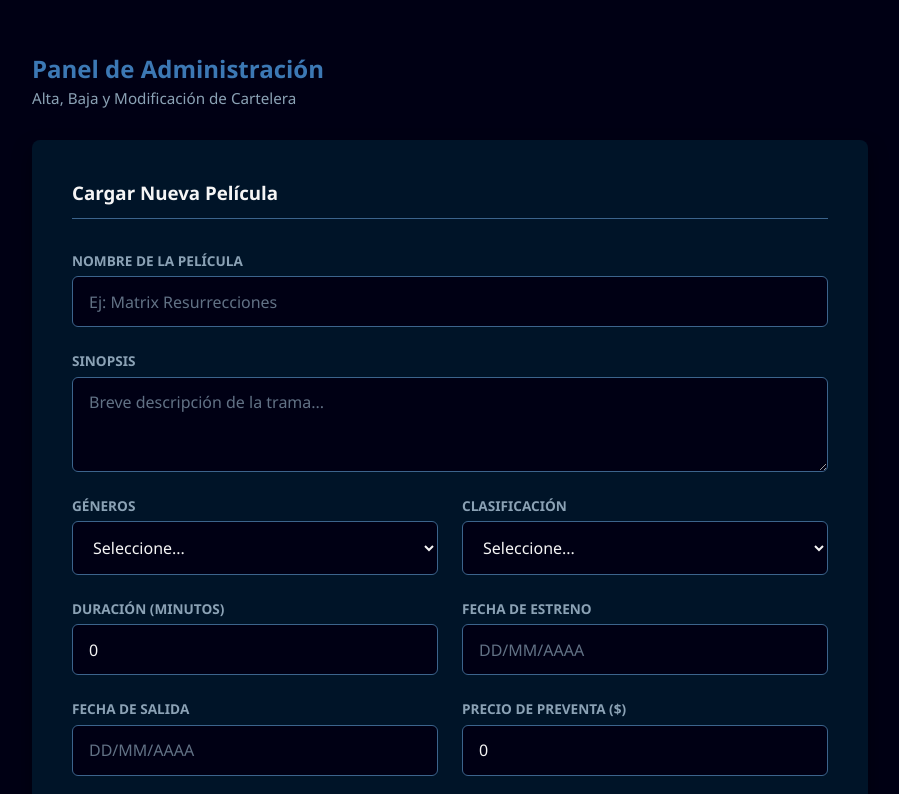
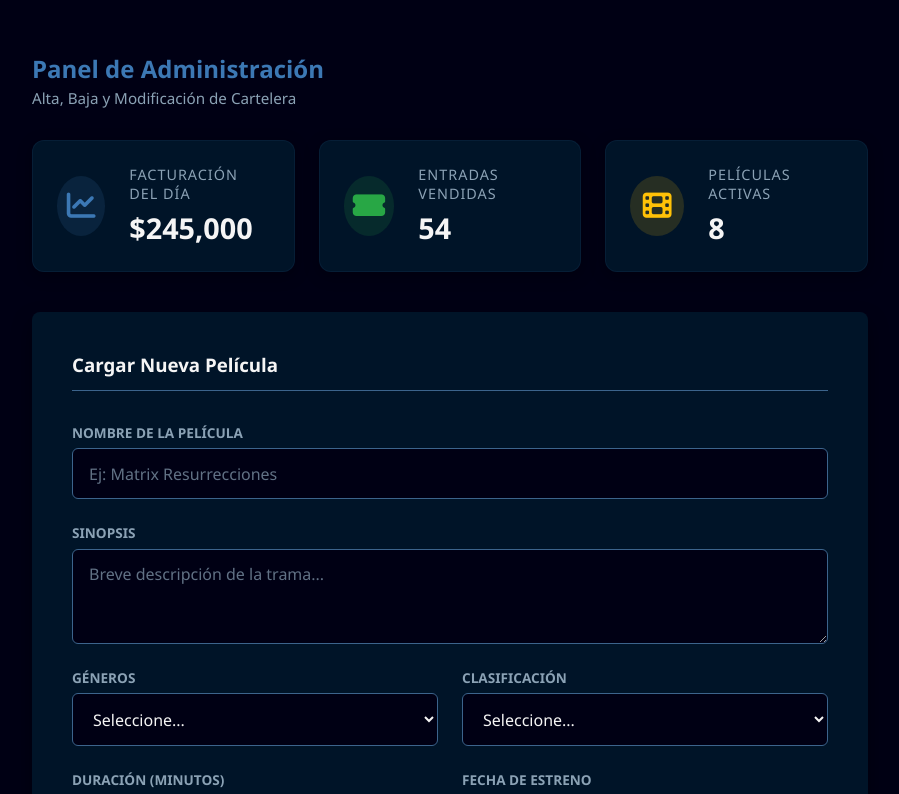
Before and after one commit to Portu004/Sistema-Cine, an Angular app: page /admin in a window 1280 px wide. Shown: the top 794 px of the page, without its empty margins (190-1089 px from the left). Built offline with nearby package versions, Linux system fonts and the light colour scheme; no server answers.

Commit message:
agregando reporte de facturacion y entradas vendidas

```diff
--- a/src/app/app.html
+++ b/src/app/app.html
@@ -1,3 +1,3 @@
-
+<link rel="stylesheet" href="https://cdnjs.cloudflare.com/ajax/libs/font-awesome/6.4.0/css/all.min.css">
 
 <router-outlet />
--- a/src/app/pages/backoffice/dashboard/dashboard.html
+++ b/src/app/pages/backoffice/dashboard/dashboard.html
@@ -3,6 +3,46 @@
     <h2>Panel de Administración</h2>
     <p>Alta, Baja y Modificación de Cartelera</p>
 </header>
+
+<section class="metrics-dashboard">
+
+    <div class="metric-card">
+      <div class="icon-wrapper">
+        <i class="fas fa-chart-line"></i>
+        <!-- Si no tenés FontAwesome, podés usar un emoji provisorio: 💰 -->
+      </div>
+      <div class="metric-data">
+        <p>Facturación del Día</p>
+        <!-- Usamos el pipe currency de Angular para formatear en pesos -->
+        <h3>{{ facturacionHoy | currency:'ARS':'symbol-narrow':'1.0-0' }}</h3>
+      </div>
+    </div>
+
+    <div class="metric-card">
+      <div class="icon-wrapper accent">
+        <i class="fas fa-ticket-alt"></i>
+        <!-- Emoji provisorio: 🎟️ -->
+      </div>
+      <div class="metric-data">
+        <p>Entradas Vendidas</p>
+        <h3>{{ entradasVendidasHoy }}</h3>
+      </div>
+    </div>
+
+    <div class="metric-card">
+      <div class="icon-wrapper secondary">
+        <i class="fas fa-film"></i>
+        <!-- Emoji provisorio: 🎬 -->
+      </div>
+      <div class="metric-data">
+        <p>Películas Activas</p>
+        <h3>{{ peliculasEnCartelera }}</h3>
+      </div>
+    </div>
+
+  </section>
+
+
 
 <section class="form-section">
     <h3>Cargar Nueva Película</h3>
--- a/src/app/pages/backoffice/dashboard/dashboard.scss
+++ b/src/app/pages/backoffice/dashboard/dashboard.scss
@@ -121,6 +121,79 @@ button {
 }
 }
 
+/* --- TABLERO DE MÉTRICAS --- */
+.metrics-dashboard {
+  display: grid;
+  grid-template-columns: repeat(auto-fit, minmax(250px, 1fr));
+  gap: 1.5rem;
+  margin-bottom: 2.5rem;
+
+  .metric-card {
+    background-color: var(--bg-superficie);
+    border-radius: 12px;
+    padding: 1.5rem;
+    display: flex;
+    align-items: center;
+    gap: 1.5rem;
+    box-shadow: 0 4px 15px rgba(0, 0, 0, 0.3);
+    border: 1px solid rgba(60, 120, 180, 0.1);
+    transition: transform 0.3s ease, box-shadow 0.3s ease;
+
+    &:hover {
+      transform: translateY(-5px);
+      box-shadow: 0 8px 25px rgba(0, 0, 0, 0.5);
+      border-color: var(--color-primario);
+    }
+
+    .icon-wrapper {
+      background-color: rgba(60, 120, 180, 0.15); // Fondo celestito transparente
+      color: var(--color-primario);
+      width: 60px;
+      height: 60px;
+      border-radius: 50%;
+      display: flex;
+      justify-content: center;
+      align-items: center;
+      font-size: 1.8rem; // Tamaño del ícono o emoji
+
+      &.accent {
+        color: #28a745; // Verde para entradas
+        background-color: rgba(40, 167, 69, 0.15);
+      }
+
+      &.secondary {
+        color: #ffc107; // Amarillo para películas
+        background-color: rgba(255, 193, 7, 0.15);
+      }
+    }
+
+    .metric-data {
+      p {
+        margin: 0 0 0.3rem 0;
+        color: var(--color-texto-muted);
+        font-size: 0.9rem;
+        text-transform: uppercase;
+        letter-spacing: 1px;
+      }
+
+      h3 {
+        margin: 0;
+        color: var(--color-texto);
+        font-size: 1.8rem;
+        font-weight: 700;
+      }
+    }
+  }
+}
+
+
+
+
+
+
+
+
+
 @media (max-width: 768px) {
 .pelicula-form {
     grid-template-columns: 1fr;
--- a/src/app/pages/backoffice/dashboard/dashboard.ts
+++ b/src/app/pages/backoffice/dashboard/dashboard.ts
@@ -1,6 +1,8 @@
 import { Component, inject } from '@angular/core';
 import { FormBuilder, ReactiveFormsModule, Validators, AbstractControl, ValidationErrors } from '@angular/forms';
 import { PeliculasService } from '../../../core/services/peliculas/peliculas';
+import { CurrencyPipe } from '@angular/common';
+
 
 const validarFechasCartelera = (control: AbstractControl): ValidationErrors | null => {
   const estreno = control.get('fecha_estreno')?.value;
@@ -33,15 +35,18 @@ const validarFechasCartelera = (control: AbstractControl): ValidationErrors | nu
 @Component({
   selector: 'app-dashboard',
   standalone: true,
-  imports: [ReactiveFormsModule],
+  imports: [ReactiveFormsModule, CurrencyPipe],
   templateUrl: './dashboard.html',
   styleUrl: './dashboard.scss'
 })
 export class Dashboard {
   private fb = inject(FormBuilder);
   private peliculasService = inject(PeliculasService);
-
   private formatoFecha = /^(0[1-9]|[12][0-9]|3[01])\/(0[1-9]|1[012])\/(20)\d\d$/;
+  // --- MÉTRICAS DEL REPORTE (Simuladas por ahora) ---
+  facturacionHoy: number = 245000;
+  entradasVendidasHoy: number = 54;
+  peliculasEnCartelera: number = 8;
 
   peliculaForm = this.fb.nonNullable.group({
     nombre: ['', [Validators.required]],
```
